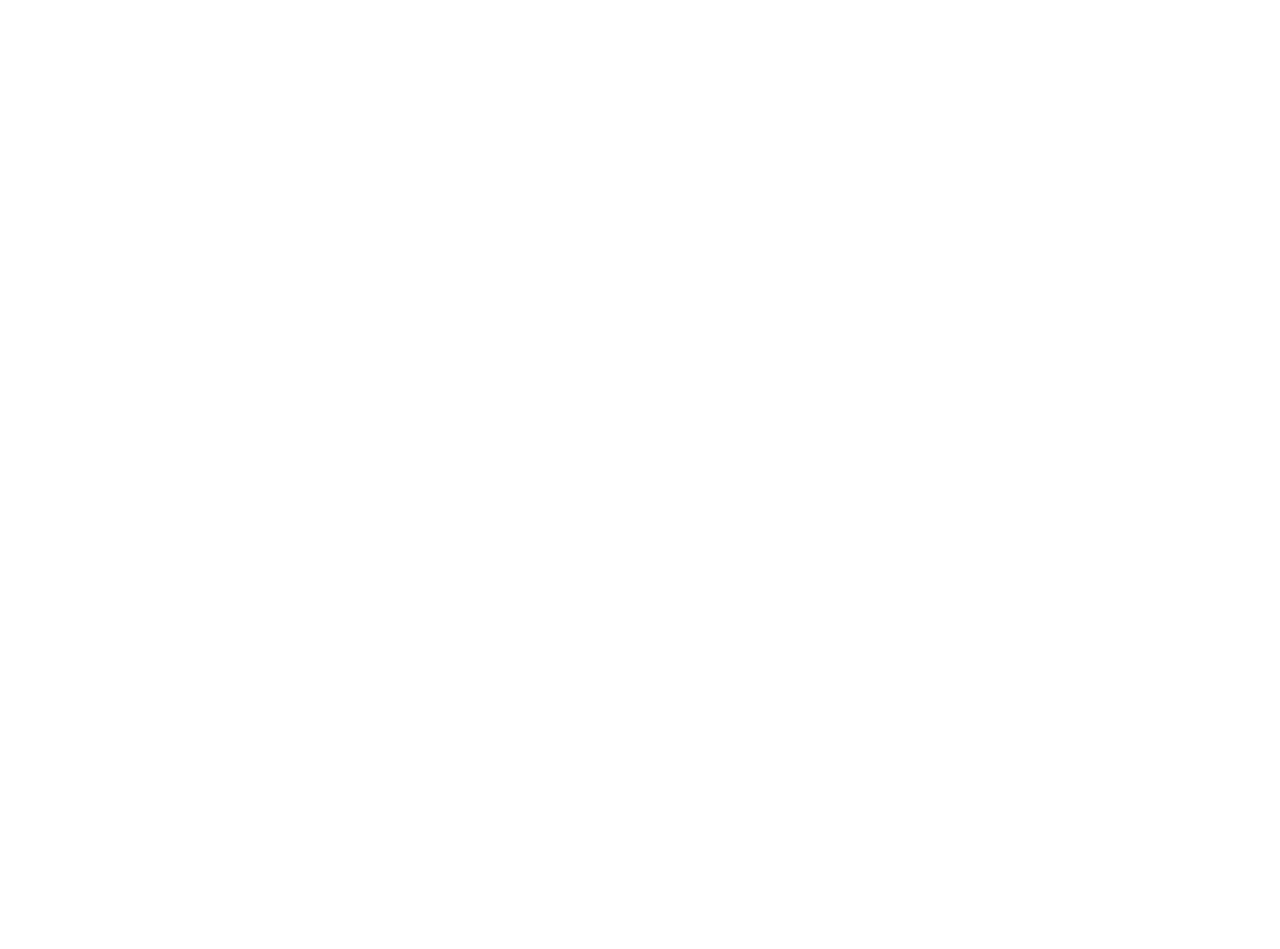
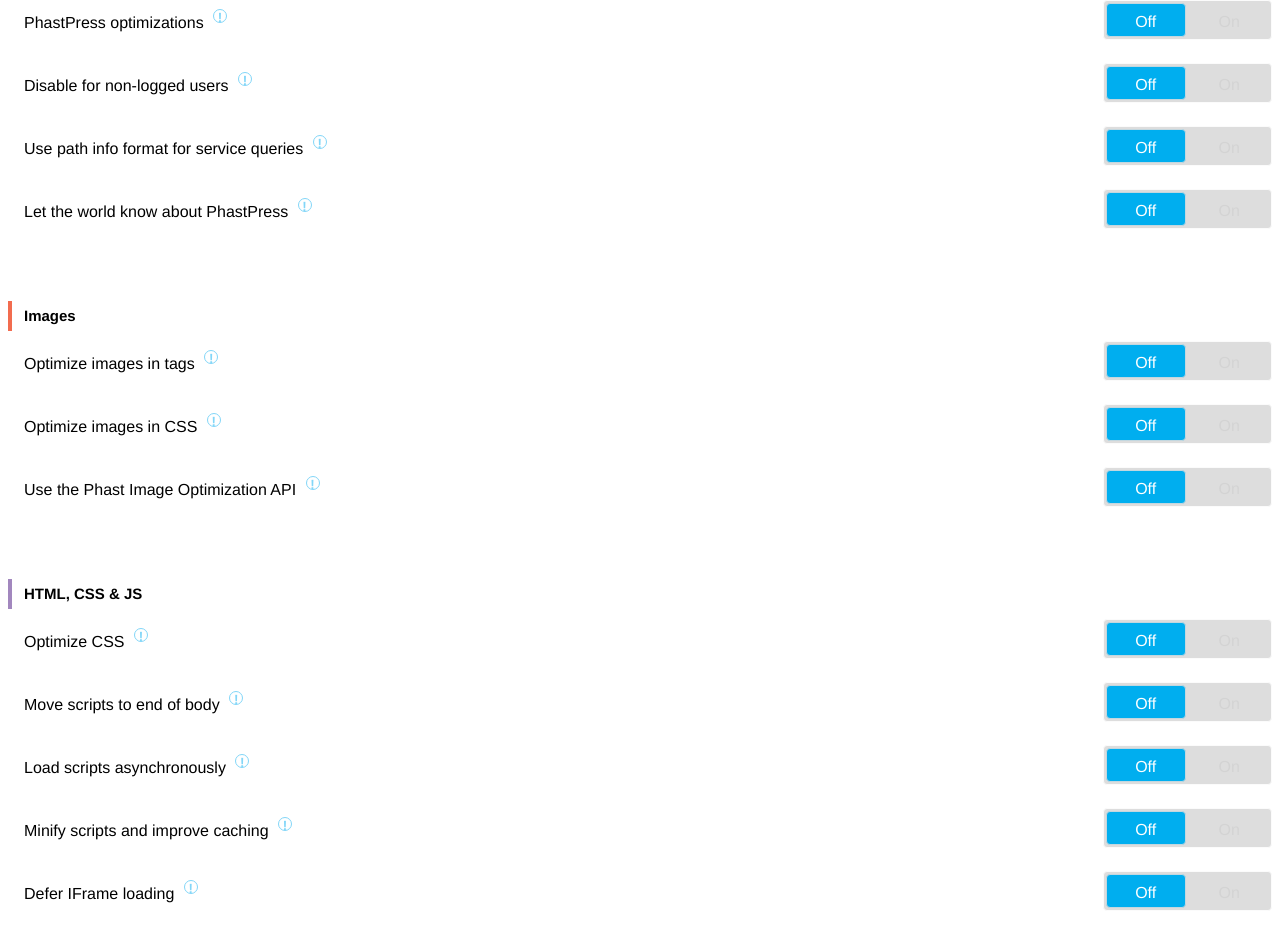
Before and after one commit to apeschar/phastpress, a Vue app in the folder admin-front-end/: page / in a window 1280 px wide. Shown: the part 629-1578 px from the top of the page. Before the commit the page ends 800 px from the top, so only its background shows below. Built offline with nearby package versions, Linux system fonts and the light colour scheme.

Commit message:
Introduce a settings mockup component

```diff
--- a/admin-front-end/src/App.vue
+++ b/admin-front-end/src/App.vue
@@ -33,6 +33,8 @@
     <notification type="success">
       This is success
     </notification>
+    <br><br>
+    <settings></settings>
   </div>
 </template>
 
@@ -42,6 +44,7 @@
 import SectionTitle from './components/SectionTitle'
 import Setting from './components/Setting'
 import Notification from './components/Notification'
+import Settings from './components/Settings'
 
 export default {
   name: 'App',
@@ -51,6 +54,7 @@
     }
   },
   components: {
+    Settings,
     Notification,
     Setting,
     OnOffSwitch,
--- a/admin-front-end/src/components/Settings.vue
+++ b/admin-front-end/src/components/Settings.vue
@@ -1,11 +1,149 @@
 <template>
+  <div>
 
+    <div class="settings-section">
+      <section-title color="#00aeef">Plugin</section-title>
 
+      <setting>
+        PhastPress optimizations
+        <information>
+          <b>Tip: </b> Test your site
+          <a href="#">without phastpress</a>
+          and
+          <a href="#">with phastpress</a>
+        </information>
+      </setting>
+
+      <setting>
+        Disable for non-logged users
+        <information>
+          <i>On: </i> Only logged in users will be served with optimized version
+          <br>
+          <i>Off: </i> All users will be served with optimized version
+          <br>
+          <b>Tip: </b> Use to preview your site before launching the optimizations
+        </information>
+      </setting>
+
+      <setting>
+        Use path info format for service queries
+        <information>
+          <i>On: </i> use a more 'fancy' format for queries for processed resources
+          <br>
+          <i>Off: </i> use the GET parameters for queries for processed resources
+          <br>
+          This setting will be automatically set to <i>On</i> if available after you install PhastPress.
+        </information>
+      </setting>
+
+      <setting>
+        Let the world know about PhastPress
+        <information>
+          Add a "Optimized by PhastPress" notice to the footer of your site and help spread the word.
+        </information>
+      </setting>
+    </div>
+
+    <div class="settings-section">
+      <section-title color="#f26c4f">Images</section-title>
+
+      <setting>
+        Optimize images in tags
+        <information>
+          Compress images with optimal settings.
+          <br>
+          Resize images to fit 3840x2160 pixels
+          or to the appropriate size for
+          <code>&lt;img&gt;</code> tags with
+          <code>width</code> or <code>height</code>.
+          <br>
+          Reload changed images while still leveraging browser caching.
+        </information>
+      </setting>
+
+      <setting>
+        Optimize images in CSS
+        <information>
+          Compress images in stylesheets with optional settings and resizes the to fit 3840x2160 pixels.
+          <br>
+          Reload changed images while still leveraging browser caching.
+        </information>
+      </setting>
+
+      <setting>
+        Use the Phast Image Optimization API
+        <information>
+          Optimize your images on out servers free of charge.
+          <br>
+          This will give you the best possible results without installing any software
+          and will reduce the load on your hosting.
+          <br>
+          <i>
+            We will use your email address <a href="mailto:">the-address@the-site.com</a>
+            to keep you up to date about changes to the API.
+          </i>
+        </information>
+      </setting>
+    </div>
+
+    <div class="settings-section">
+      <section-title color="#a287be">HTML, CSS &amp; JS</section-title>
+
+      <setting>
+        Optimize CSS
+        <information>
+          Incline critical styles first and prevent unused styles from blocking the page load.
+          <br>
+          Minify stylesheets and leverage browser caching.
+          <br>
+          Inline Google Fonts CSS to speed up font loading.
+        </information>
+      </setting>
+
+      <setting>
+        Move scripts to end of body
+        <information>
+          Prevent scripts from blocking the page load by loading the after the HTML and CSS.
+        </information>
+      </setting>
+
+      <setting>
+        Load scripts asynchronously
+        <information>
+          Allow the page to finish loading before all scripts have been executed.
+        </information>
+      </setting>
+
+      <setting>
+        Minify scripts and improve caching
+        <information>
+          Minify scripts and fix caching for Google Analytics and Hotjar.
+          <br>
+          Reload changed scripts while still leveraging browser caching.
+        </information>
+      </setting>
+
+      <setting>
+        Defer IFrame loading
+        <information>
+          Start loading IFrames after the page has finished loading.
+        </information>
+      </setting>
+    </div>
+
+  </div>
 </template>
 <script>
+import SectionTitle from './SectionTitle'
+import Setting from './Setting'
+import Information from './Information'
 export default {
-  name: 'Settings'
+  name: 'Settings',
+  components: {Information, Setting, SectionTitle}
 }
 </script>
 <style scoped>
+  .settings-section {
+    margin-bottom: 72px;
+  }
 </style>
```
